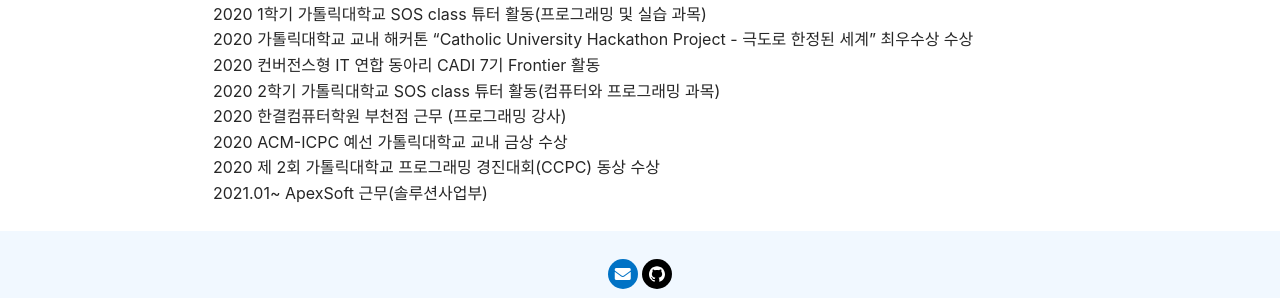
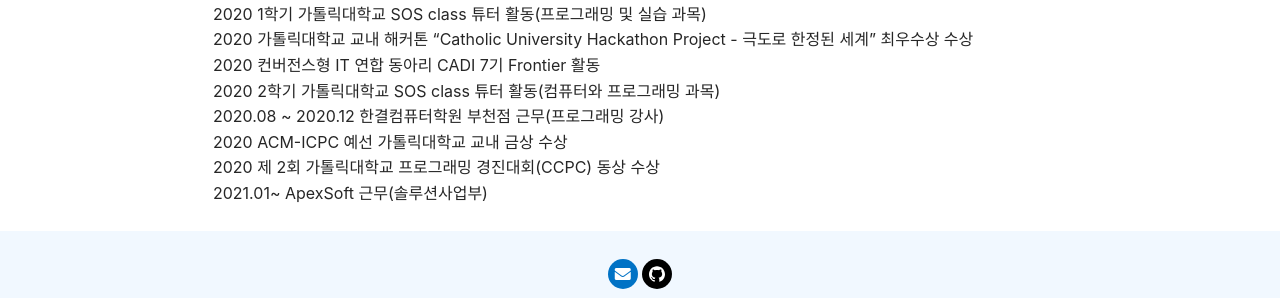
Before and after one commit to vividswan/vividswan.github.io, a Jekyll site: the page built from about.md, in a window 1280 px wide. Shown: the part 944-1242 px from the top of the page. Built offline with Jekyll 4.4.1, drawn with Linux system fonts in a browser that asks for light colours; nearby versions of some CDN libraries; our own code applies the rules of GitHub Pages for plain Markdown files.

Commit message:
Update about.md

```diff
--- a/about.md
+++ b/about.md
@@ -48,7 +48,7 @@
 2020 가톨릭대학교 교내 해커톤 "Catholic University Hackathon Project - 극도로 한정된 세계" 최우수상 수상<br>
 2020 컨버전스형 IT 연합 동아리 CADI 7기 Frontier 활동<br>
 2020 2학기 가톨릭대학교 SOS class 튜터 활동(컴퓨터와 프로그래밍 과목)<br>
-2020 한결컴퓨터학원 부천점 근무 (프로그래밍 강사)<br>
+2020.08 ~ 2020.12 한결컴퓨터학원 부천점 근무(프로그래밍 강사)<br>
 2020 ACM-ICPC 예선 가톨릭대학교 교내 금상 수상<br>
 2020 제 2회 가톨릭대학교 프로그래밍 경진대회(CCPC) 동상 수상<br>
 2021.01~ ApexSoft 근무(솔루션사업부)
```
